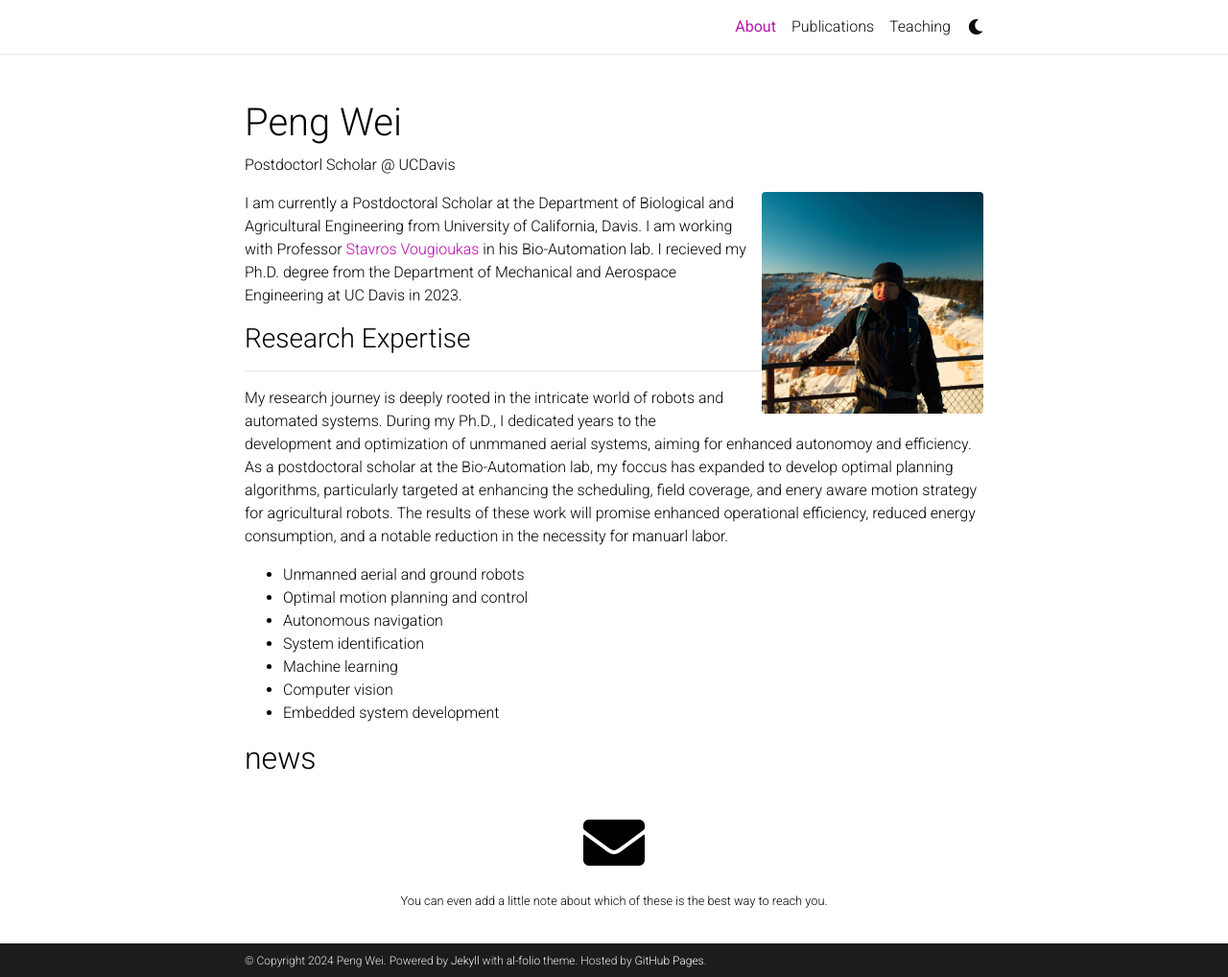
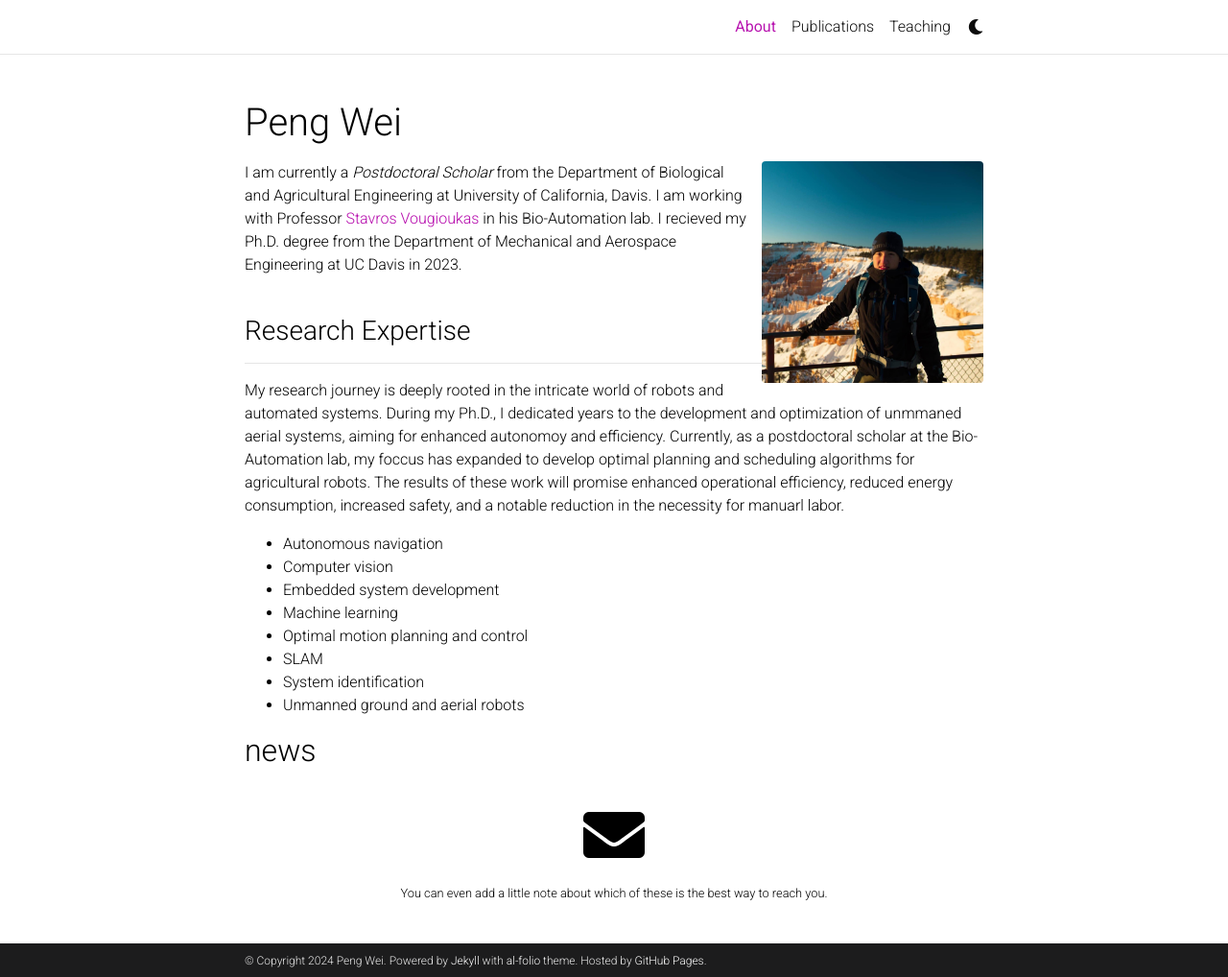
Before and after one commit to Alexwei92/Alexwei92.github.io, a Jekyll site: the page built from _pages/about.md, in a window 1280 px wide and 1018 px high. Shown: the whole window at 96% size. Built offline with Jekyll 4.4.1, drawn with Linux system fonts in a browser that asks for light colours; full-size pictures stand in for the smaller copies a plugin makes; comment, search, counter and statistics services are not loaded; a style sheet for code colours, icons or effects is not loaded.

```diff
--- a/_pages/about.md
+++ b/_pages/about.md
@@ -14,16 +14,18 @@ selected_papers: false # includes a list of papers marked as "selected={true}"
 social: true  # includes social icons at the bottom of the page
 ---
 <!-- pages/about.md -->
-I am currently a Postdoctoral Scholar at the Department of Biological and Agricultural Engineering from University of California, Davis. I am working with  Professor [Stavros Vougioukas](https://faculty.engineering.ucdavis.edu/vougioukas/) in his Bio-Automation lab. I recieved my Ph.D. degree from the Department of Mechanical and Aerospace Engineering at UC Davis in 2023.
+I am currently a *Postdoctoral Scholar* from the Department of Biological and Agricultural Engineering at University of California, Davis. I am working with  Professor [Stavros Vougioukas](https://faculty.engineering.ucdavis.edu/vougioukas/) in his Bio-Automation lab. I recieved my Ph.D. degree from the Department of Mechanical and Aerospace Engineering at UC Davis in 2023.
+<br/>
+<br/>
+### Research Expertise ###
+___
+My research journey is deeply rooted in the intricate world of robots and automated systems. During my Ph.D., I dedicated years to the development and optimization of unmmaned aerial systems, aiming for enhanced autonomoy and efficiency. Currently, as a postdoctoral scholar at the Bio-Automation lab, my foccus has expanded to develop optimal planning and scheduling algorithms for agricultural robots. The results of these work will promise enhanced operational efficiency, reduced energy consumption, increased safety, and a notable reduction in the necessity for manuarl labor.
 
-### Research Expertise
-___
-My research journey is deeply rooted in the intricate world of robots and automated systems. During my Ph.D., I dedicated years to the development and optimization of unmmaned aerial systems, aiming for enhanced autonomoy and efficiency. As a postdoctoral scholar at the Bio-Automation lab, my foccus has expanded to develop optimal planning algorithms, particularly targeted at enhancing the scheduling, field coverage, and enery aware motion strategy for agricultural robots. The results of these work will promise enhanced operational efficiency, reduced energy consumption, and a notable reduction in the necessity for manuarl labor.
-
-* Unmanned aerial and ground robots
-* Optimal motion planning and control
 * Autonomous navigation
-* System identification
-* Machine learning
 * Computer vision
 * Embedded system development
+* Machine learning
+* Optimal motion planning and control
+* SLAM
+* System identification
+* Unmanned ground and aerial robots
```
Also changed, not shown: other parts of _pages/about.md (+1 -1 lines).
